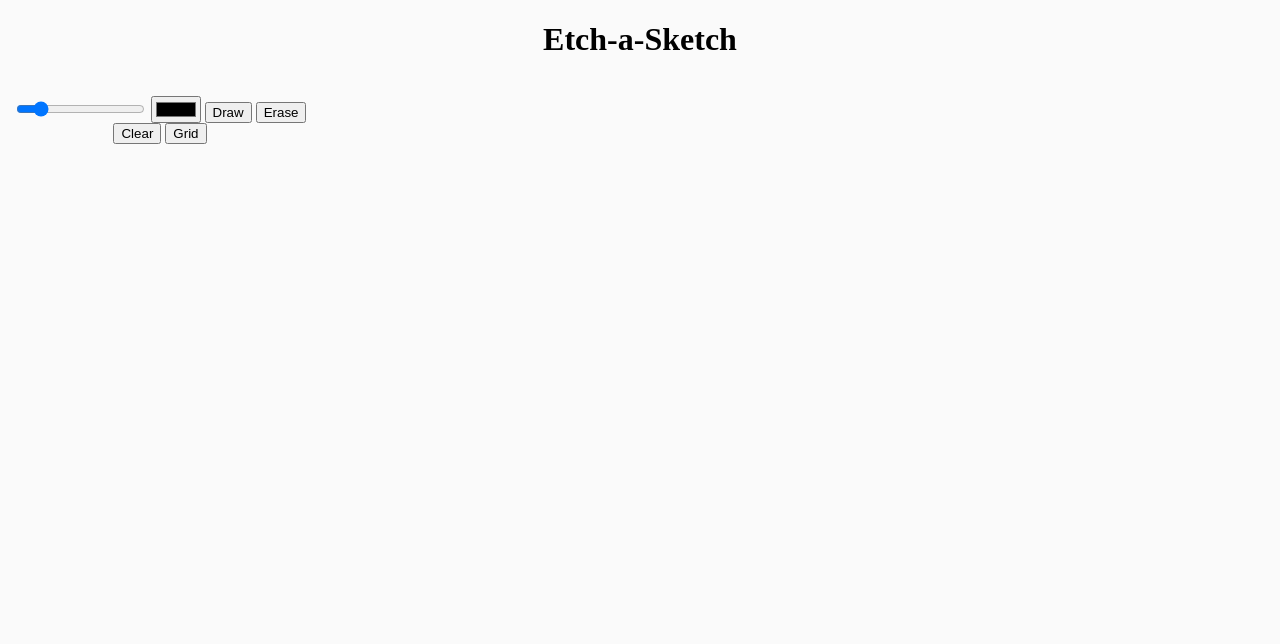
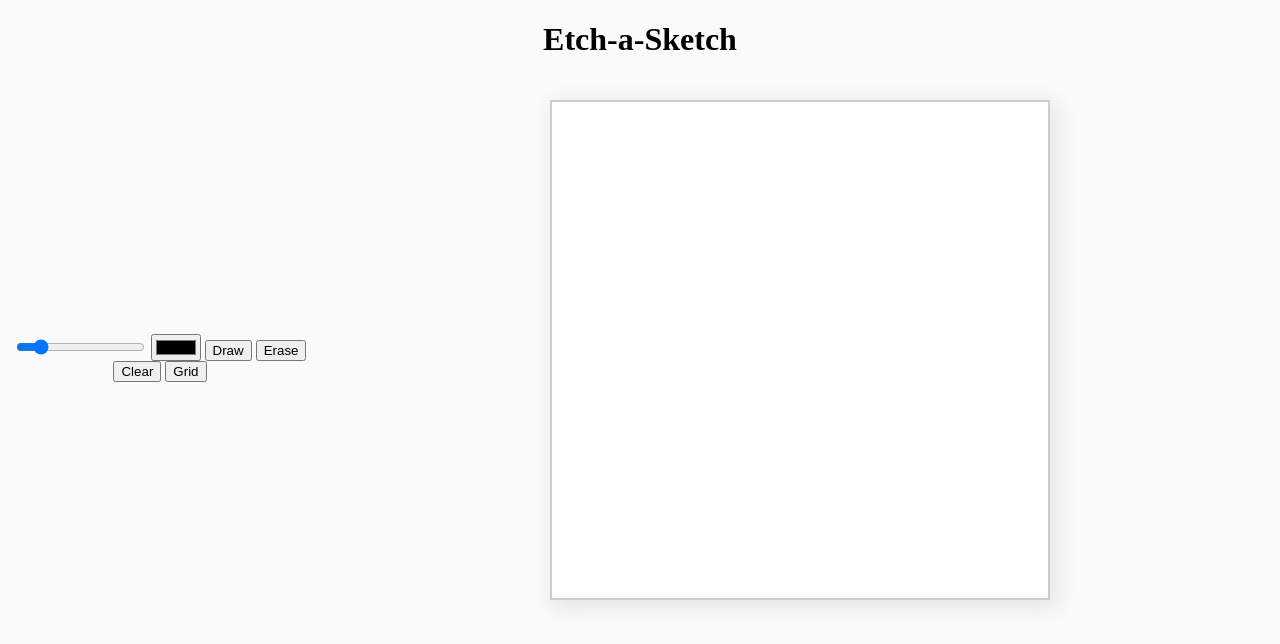
Before and after one commit to Ahmed-Seleem01/etch-a-sketch, a plain HTML site: page index.html in a window 1280 px wide. Drawn offline with Linux system fonts and the light colour scheme.

Commit message:
Add styles to the container that hold grid divs
  organise the divs by grid display to be positioned in the container

```diff
--- a/css/index.css
+++ b/css/index.css
@@ -15,3 +15,14 @@ body{
   align-items: center;
   justify-items: center;
 }
+
+#container{
+  border: 2px solid #CCC;
+  margin: 20px auto;
+  display: flex;
+  flex-wrap: wrap;
+  width: 500px;
+  height: 500px;
+  box-shadow: 5px 5px 20px 3px rgb(230,230,230);
+  background-color: white;
+}
```
